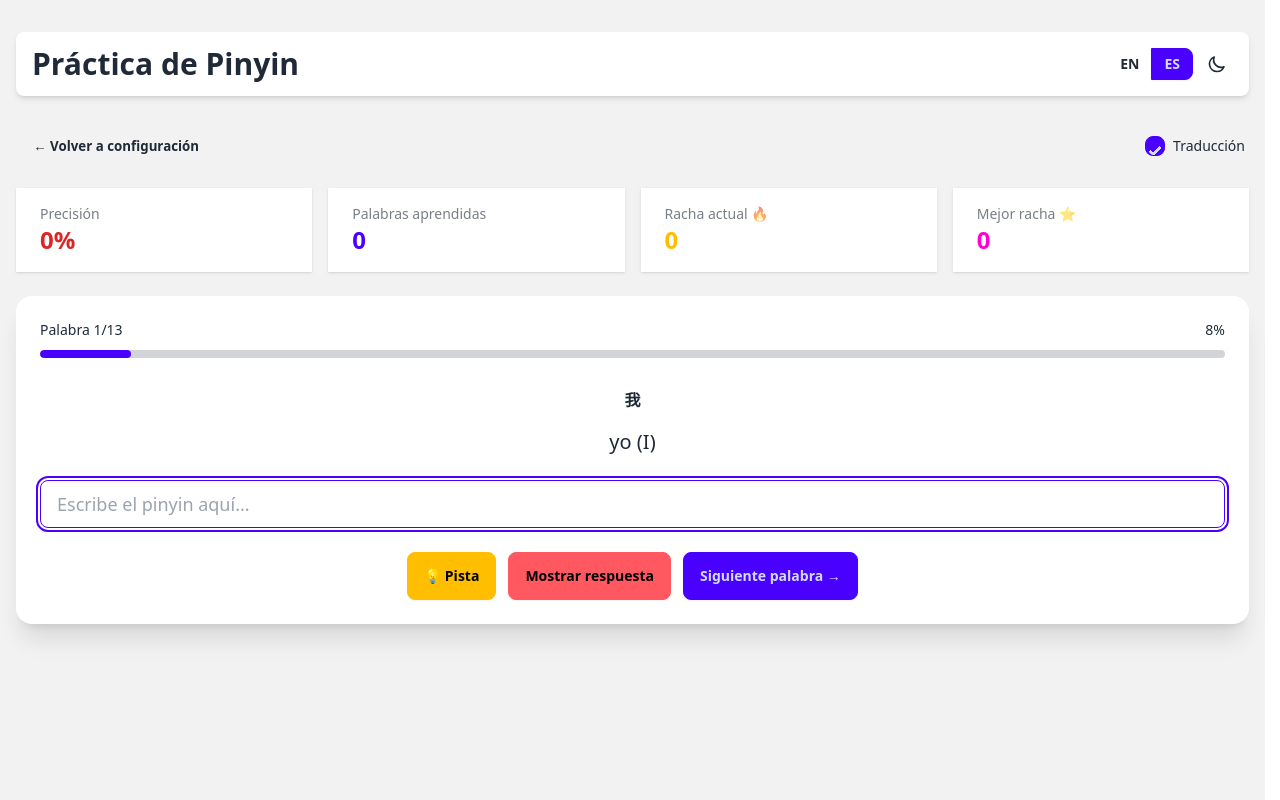
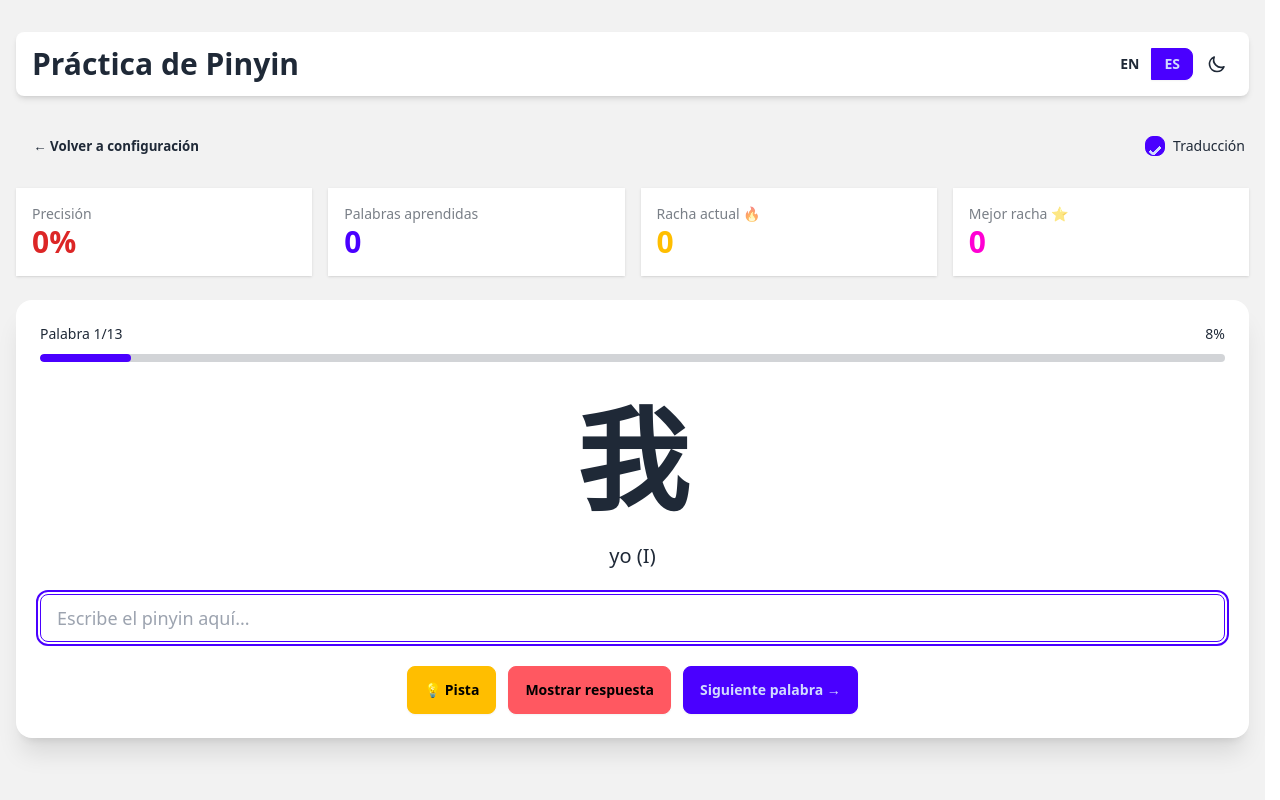
Before and after one commit to jestersimpps/pinyin, a Next.js app: page / in a window 1280 px wide. Both pictures are taken after a click on the button "Comenzar práctica". Built offline with nearby package versions, Linux system fonts and the light colour scheme.

Commit message:
issues fix

```diff
--- a/src/app/globals.css
+++ b/src/app/globals.css
@@ -4,3 +4,27 @@
 
 /* Import responsive styles */
 @import "../styles/responsive.css";
+
+/* Chinese character styles */
+.chinese-character {
+  font-size: 4rem;
+  line-height: 1.2;
+}
+
+@media (min-width: 640px) {
+  .chinese-character {
+    font-size: 5rem;
+  }
+}
+
+@media (min-width: 768px) {
+  .chinese-character {
+    font-size: 6rem;
+  }
+}
+
+@media (min-width: 1024px) {
+  .chinese-character {
+    font-size: 7rem;
+  }
+}
--- a/src/app/page.tsx
+++ b/src/app/page.tsx
@@ -102,7 +102,7 @@ export default function Home() {
                 onClick={handleBackToSetup}
                 className="btn btn-ghost btn-sm"
               >
-                {t.backToSetup}
+                ← {t.backToSetup}
               </button>
 
               <label className="label cursor-pointer gap-2">
--- a/src/components/PracticeStats.tsx
+++ b/src/components/PracticeStats.tsx
@@ -25,30 +25,30 @@ export default function PracticeStats() {
 
   return (
     <div className="grid grid-cols-2 lg:grid-cols-4 gap-2 sm:gap-4">
-      <div className="stat bg-base-100 shadow">
-        <div className="stat-title text-xs sm:text-sm">{t.accuracy}</div>
-        <div className={`stat-value text-xl sm:text-2xl ${getAccuracyColor(accuracy)}`}>
+      <div className="stat bg-base-100 shadow p-2 sm:p-4">
+        <div className="stat-title text-[10px] sm:text-sm">{t.accuracy}</div>
+        <div className={`stat-value text-lg sm:text-2xl lg:text-3xl ${getAccuracyColor(accuracy)}`}>
           {accuracy}%
         </div>
       </div>
 
-      <div className="stat bg-base-100 shadow">
-        <div className="stat-title text-xs sm:text-sm">{t.wordsLearned}</div>
-        <div className="stat-value text-xl sm:text-2xl text-primary">
+      <div className="stat bg-base-100 shadow p-2 sm:p-4">
+        <div className="stat-title text-[10px] sm:text-sm">{t.wordsLearned}</div>
+        <div className="stat-value text-lg sm:text-2xl lg:text-3xl text-primary">
           {wordsLearned}
         </div>
       </div>
 
-      <div className="stat bg-base-100 shadow">
-        <div className="stat-title text-xs sm:text-sm">{t.currentStreak}</div>
-        <div className="stat-value text-xl sm:text-2xl text-warning">
+      <div className="stat bg-base-100 shadow p-2 sm:p-4">
+        <div className="stat-title text-[10px] sm:text-sm">{t.currentStreak}</div>
+        <div className="stat-value text-lg sm:text-2xl lg:text-3xl text-warning">
           {currentStreak}
         </div>
       </div>
 
-      <div className="stat bg-base-100 shadow">
-        <div className="stat-title text-xs sm:text-sm">{t.bestStreak}</div>
-        <div className="stat-value text-xl sm:text-2xl text-secondary">
+      <div className="stat bg-base-100 shadow p-2 sm:p-4">
+        <div className="stat-title text-[10px] sm:text-sm">{t.bestStreak}</div>
+        <div className="stat-value text-lg sm:text-2xl lg:text-3xl text-secondary">
           {bestStreak}
         </div>
       </div>
--- a/src/types/language.ts
+++ b/src/types/language.ts
@@ -62,7 +62,7 @@ export const translations: Record<Language, Translations> = {
     translation: 'Translation',
     wordsAvailable: 'words available',
     startPractice: 'Start practice',
-    backToSetup: '← Back to setup',
+    backToSetup: 'Back to setup',
     accuracy: 'Accuracy',
     wordsLearned: 'Words learned',
     currentStreak: 'Current streak 🔥',
@@ -106,7 +106,7 @@ export const translations: Record<Language, Translations> = {
     translation: 'Traducción',
     wordsAvailable: 'palabras disponibles',
     startPractice: 'Comenzar práctica',
-    backToSetup: '← Volver a configuración',
+    backToSetup: 'Volver a configuración',
     accuracy: 'Precisión',
     wordsLearned: 'Palabras aprendidas',
     currentStreak: 'Racha actual 🔥',
```
